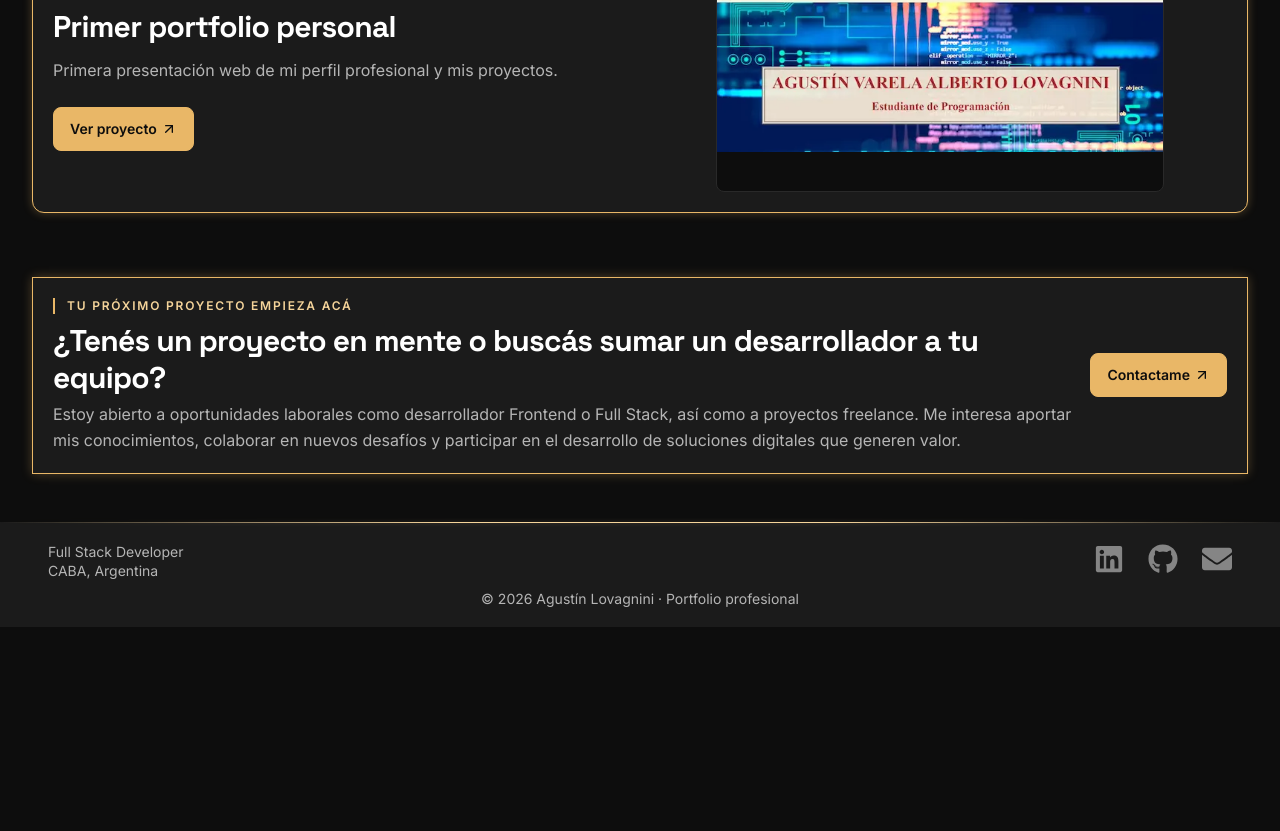
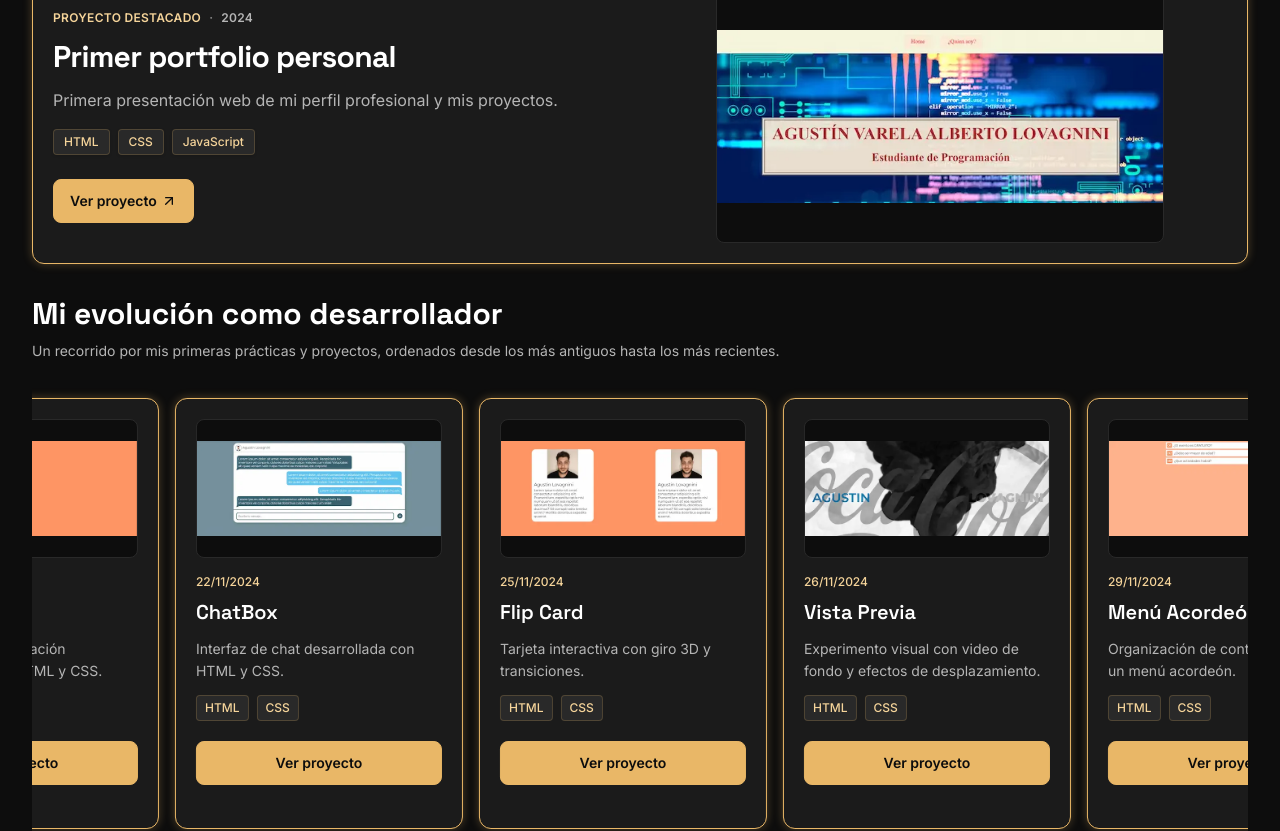
Before and after one commit to agustin-lovagnini/agustin-lovagnini-cv, a Next.js app: page /proyectos in a window 1280 px wide. Shown: the part 1320-2151 px from the top of the page. Before the commit the page ends 1947 px from the top, so only its background shows below. Built offline with nearby package versions, Linux system fonts and the light colour scheme.

Commit message:
feat: agregar sección de evolución como desarrollador y tecnología a proyectos

```diff
--- a/app/proyectos/page.tsx
+++ b/app/proyectos/page.tsx
@@ -3,6 +3,7 @@ import Link from "next/link";
 import { ArrowUpRight, } from "lucide-react";
 import { projects } from "../../data/projects";
 import FeaturedProjectCard from "../../components/FeaturedProjectCard";
+import ProjectMarquee from "../../components/ProjectMarquee";
 
 
 export default function Proyectos() {
@@ -10,6 +11,11 @@ export default function Proyectos() {
     const featuredProjects = projects.filter(
         (project) => project.featured
     );
+
+    const secondaryProjects = projects
+        .filter((project) => project.featured === false)
+        .sort((a, b) => a.date.localeCompare(b.date));
+
     return (
         <main className="mx-auto flex w-full max-w-[1440px] flex-col gap-8 px-4 py-8 md:px-8 md:py-12">
             {/* SECTION - Presentación de los proyectos destacados */}
@@ -44,8 +50,11 @@ export default function Proyectos() {
                 aria-labelledby="titulo-proyectos-destacados"
                 className="flex flex-col gap-6"
             >
-                <h2 id="titulo-proyectos-destacados">
-                    Selección de proyectos
+                <h2
+                    id="titulo-proyectos-destacados"
+                    className="text-center font-heading text-4xl font-bold leading-tight tracking-tight md:text-5xl lg:text-6xl"
+                >
+                    Selección de proyectos destacados<span className="text-gold-light">.</span>
                 </h2>
 
                 {featuredProjects.map((project) => (
@@ -56,8 +65,27 @@ export default function Proyectos() {
                 ))}
             </section>
 
-            {/* SECTION - proyectos destacados */}
-            <section aria-labelledby="mi-evolución-desarrollador"></section>
+            {/* SECTION - evolucion */}
+            <section
+                aria-labelledby="titulo-evolucion"
+                className="flex min-w-0 flex-col gap-6"
+            >
+                <div>
+                    <h2
+                        id="titulo-evolucion"
+                        className="font-heading text-2xl font-bold md:text-3xl"
+                    >
+                        Mi evolución como desarrollador
+                    </h2>
+
+                    <p className="mt-2 text-sm leading-relaxed text-muted">
+                        Un recorrido por mis primeras prácticas y proyectos,
+                        ordenados desde los más antiguos hasta los más recientes.
+                    </p>
+                </div>
+
+                <ProjectMarquee projects={secondaryProjects} />
+            </section>
 
             {/* SECTION - llamada a la accion */}
             <section aria-labelledby="llamado-accion" className="mx-auto w-full max-w-[1440px] style-section">
--- a/components/FeaturedProjectCard.tsx
+++ b/components/FeaturedProjectCard.tsx
@@ -28,6 +28,14 @@ export default function FeaturedProjectCard({
                     {project.description}
                 </p>
 
+                <ul className="flex flex-wrap gap-2 pt-1" aria-label={`Tecnologías de ${project.title}`}>
+                    {project.technologies.map((technology) => (
+                        <li key={technology} className="rounded border border-gold/20 bg-outline px-2.5 py-1 text-xs font-medium text-gold-light shadow-sm">
+                            {technology}
+                        </li>
+                    ))}
+                </ul>
+
                 <a
                     href={project.demoUrl}
                     target="_blank"
--- /dev/null
+++ b/components/ProjectMarquee.tsx
@@ -0,0 +1,124 @@
+import type { Project } from "../data/projects";
+import Image from "next/image";
+
+interface ProjectMarqueeProps {
+    projects: Project[];
+}
+
+export default function ProjectMarquee({
+    projects,
+}: ProjectMarqueeProps) {
+    return (
+        <div className="marquee overflow-hidden py-3">
+            <div className="marquee-track flex w-max [animation-duration:90s]">
+
+                <ul className="flex w-max shrink-0 gap-4 pr-4">
+                    {projects.map((project) => (
+                        <li
+                            key={project.id}
+                            className="w-72 shrink-0"
+                        >
+                            <article className="style-section flex h-full flex-col rounded-xl">
+                                <div className="relative mb-4 aspect-video overflow-hidden rounded-lg border border-outline bg-background">
+                                    <Image
+                                        src={project.image}
+                                        alt={`Vista previa de ${project.title}`}
+                                        fill
+                                        sizes="246px"
+                                        className="object-contain"
+                                    />
+                                </div>
+                                <time
+                                    dateTime={project.date}
+                                    className="mb-2 text-xs font-medium text-gold-light"
+                                >
+                                    {project.date.split("-").reverse().join("/")}
+                                </time>
+
+                                <h3 className="font-heading text-xl font-semibold">
+                                    {project.title}
+                                </h3>
+
+                                <p className="mt-3 text-sm leading-relaxed text-muted">
+                                    {project.description}
+                                </p>
+                                <ul className="mt-3 flex flex-wrap gap-2">
+                                    {project.technologies.map((technology) => (
+                                        <li
+                                            key={technology}
+                                            className="rounded border border-gold/20 bg-outline px-2 py-1 text-xs font-medium text-gold-light"
+                                        >
+                                            {technology}
+                                        </li>
+                                    ))}
+                                </ul>
+                                <a
+                                    href={project.demoUrl}
+                                    target="_blank"
+                                    rel="noopener noreferrer"
+                                    className="action-button action-primary mt-5"
+                                >
+                                    Ver proyecto
+                                </a>
+                            </article>
+                        </li>
+                    ))}
+                </ul>
+                {/* NOTE - La copia mantiene la continuidad visual sin repetir contenido para lectores de pantalla o navegación con Tab. */}
+                <ul aria-hidden="true" className="flex w-max shrink-0 gap-4 pr-4">
+                    {projects.map((project) => (
+                        <li
+                            key={project.id}
+                            className="w-72 shrink-0"
+                        >
+                            <article className="style-section flex h-full flex-col rounded-xl">
+                                <div className="relative mb-4 aspect-video overflow-hidden rounded-lg border border-outline bg-background">
+                                    <Image
+                                        src={project.image}
+                                        alt={`Vista previa de ${project.title}`}
+                                        fill
+                                        sizes="246px"
+                                        className="object-contain"
+                                    />
+                                </div>
+                                <time
+                                    dateTime={project.date}
+                                    className="mb-2 text-xs font-medium text-gold-light"
+                                >
+                                    {project.date.split("-").reverse().join("/")}
+                                </time>
+
+                                <h3 className="font-heading text-xl font-semibold">
+                                    {project.title}
+                                </h3>
+
+                                <p className="mt-3 text-sm leading-relaxed text-muted">
+                                    {project.description}
+                                </p>
+                                <ul className="mt-3 flex flex-wrap gap-2">
+                                    {project.technologies.map((technology) => (
+                                        <li
+                                            key={technology}
+                                            className="rounded border border-gold/20 bg-outline px-2 py-1 text-xs font-medium text-gold-light"
+                                        >
+                                            {technology}
+                                        </li>
+                                    ))}
+                                </ul>
+                                <a
+                                    href={project.demoUrl}
+                                    target="_blank"
+                                    rel="noopener noreferrer"
+                                    className="action-button action-primary mt-5"
+                                    tabIndex={-1}
+                                >
+                                    Ver proyecto
+                                </a>
+                            </article>
+                        </li>
+                    ))}
+                </ul>
+            </div>
+        </div>
+    );
+}
--- a/data/projects.ts
+++ b/data/projects.ts
@@ -7,6 +7,7 @@ export interface Project {
     featured: boolean;
     date: string;
     image: string;
+    technologies: string[];
 }
 
 // ITEM - Catálogo de proyectos
@@ -17,6 +18,7 @@ export const projects: Project[] = [
         featured: true,
         date: "2025-04-06",
         title: "Portfolio con HTML, CSS y Sass",
+        technologies: ["HTML", "CSS", "Sass/SCSS"],
         description:
             "Evolución de mi portfolio personal, con secciones dedicadas a mi perfil y la presentación de proyectos.",
         demoUrl:
@@ -28,6 +30,7 @@ export const projects: Project[] = [
         featured: true,
         date: "2024-12-06",
         title: "Luzu TV",
+        technologies: ["JavaScript", "React", "Vite", "CSS", "Font Awesome"],
         description:
             "Rediseño de una plataforma de streaming, enfocado en la organización del contenido, el diseño visual y la navegación.",
         demoUrl:
@@ -39,6 +42,7 @@ export const projects: Project[] = [
         featured: false,
         date: "2024-12-03",
         title: "Formulario de contacto",
+        technologies: ["HTML", "CSS"],
         description:
             "Práctica de estructura HTML, campos de entrada y presentación visual de un formulario de contacto.",
         demoUrl:
@@ -50,6 +54,7 @@ export const projects: Project[] = [
         featured: true,
         date: "2024-12-03",
         title: "Primer portfolio personal",
+        technologies: ["HTML", "CSS", "JavaScript"],
         description:
             "Primera presentación web de mi perfil profesional y mis proyectos.",
         demoUrl:
@@ -61,6 +66,7 @@ export const projects: Project[] = [
         featured: false,
         date: "2024-11-22",
         title: "ChatBox",
+        technologies: ["HTML", "CSS"],
         description:
             "Interfaz de chat desarrollada con HTML y CSS.",
         demoUrl:
@@ -72,6 +78,7 @@ export const projects: Project[] = [
         featured: false,
         date: "2024-11-25",
         title: "Flip Card",
+        technologies: ["HTML", "CSS"],
         description:
             "Tarjeta interactiva con giro 3D y transiciones.",
         demoUrl:
@@ -83,6 +90,7 @@ export const projects: Project[] = [
         featured: false,
         date: "2024-11-29",
         title: "Menú Acordeón",
+        technologies: ["HTML", "CSS"],
         description:
             "Organización de contenido mediante un menú acordeón.",
         demoUrl:
@@ -94,6 +102,7 @@ export const projects: Project[] = [
         featured: false,
         date: "2024-11-26",
         title: "Vista Previa",
+        technologies: ["HTML", "CSS"],
         description:
             "Experimento visual con video de fondo y efectos de desplazamiento.",
         demoUrl:
@@ -105,6 +114,7 @@ export const projects: Project[] = [
         featured: false,
         date: "2024-12-03",
         title: "Presentación Web",
+        technologies: ["HTML", "CSS"],
         description:
             "Práctica de composición, tipografía y espaciado en una presentación personal.",
         demoUrl:
@@ -116,6 +126,7 @@ export const projects: Project[] = [
         featured: false,
         date: "2024-11-11",
         title: "Sidebar Menu",
+        technologies: ["HTML", "CSS"],
         description:
             "Menú lateral y navegación desarrollados con HTML y CSS.",
         demoUrl:
@@ -127,6 +138,7 @@ export const projects: Project[] = [
         featured: false,
         date: "2024-12-03",
         title: "Tarjeta de Presentación",
+        technologies: ["HTML", "CSS"],
         description:
             "Diseño de una tarjeta profesional con información de contacto.",
         demoUrl:
```
Also changed, not shown: 1 other file (tests, documents, lock files or other folders).
